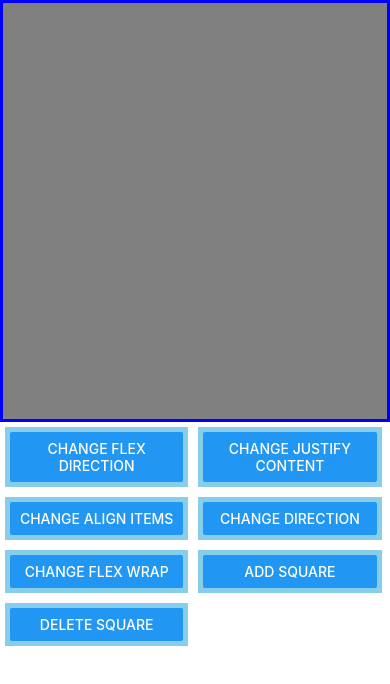
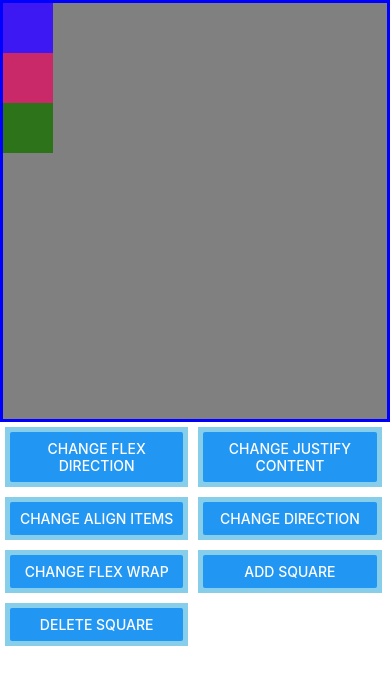
Before and after one commit to hufs-mobile/Props_202004409, a React Native app: screen / in a window 390 px wide. Shown: the top 684 px of the page. Built offline with nearby package versions, Linux system fonts and the light colour scheme.

Commit message:
add and delete squares

```diff
--- a/App.js
+++ b/App.js
@@ -1,12 +1,31 @@
 import React from "react";
 import { Text, Button, ScrollView, View, StyleSheet, Image, ImageBackground } from "react-native";
 import Constants from "expo-constants";
+import { useState } from "react";
 
 const App = () => {
+
+  const flexDirections = ['row', 'rew-reverse', 'column', 'column-reverse'];
+
+  const [flexDirection, setFlexDirection] = useState(0);
+
+  const Square = () => {
+    const sqStyle = {
+      width: 50,
+      height: 50,
+      backgroundColor:randomHexColor(),
+    };
+    return <View style={sqStyle} />;
+  };
+
+  const [squares, setSquares] = useState([Square(), Square(), Square()]);
+
   return (
     <>
     <View style={{paddingTop: Constants.statusBarHeight}}></View>
-    <ScrollView style={[styles.container, styles.playingSpace]}/>
+    <ScrollView style={[styles.container, styles.playingSpace]}>
+      { squares.map(elem => elem) }
+      </ScrollView>
 
     <ScrollView style={[styles.container]}>
       <View style={[styles.controlSpace]}>
@@ -37,12 +56,12 @@ const App = () => {
         </View>
         <View style={[styles.buttonView]}>
           <Button title = "Add square"
-            onPress={()=>console.log("ADD SQUARE")}
+            onPress={()=>setSquares([...squares, Square()])}
           />
         </View>
         <View style={[styles.buttonView]}>
           <Button title = "Delete Square"
-            onPress={()=>console.log("DELETE SQUARE")}
+            onPress={()=>setSquares(squares.filter((v,i)=>i !=squares.length-1))}
           />
         </View>
       </View>
@@ -74,4 +93,10 @@ const App = () => {
     }
   });
 
+  const randomHexColor = () => {
+    return '#000000'.replace(/0/g, () => {
+      return (~~(Math.random() * 16)).toString(16);
+    });
+  };
+
   export default App;
```
